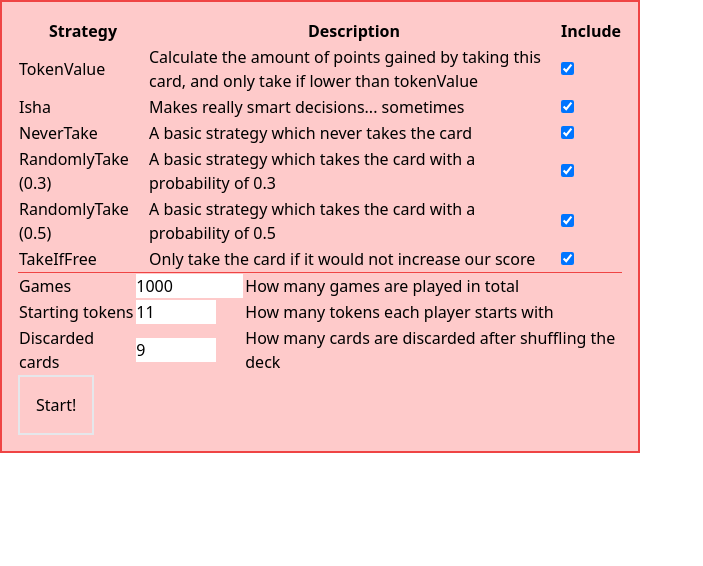
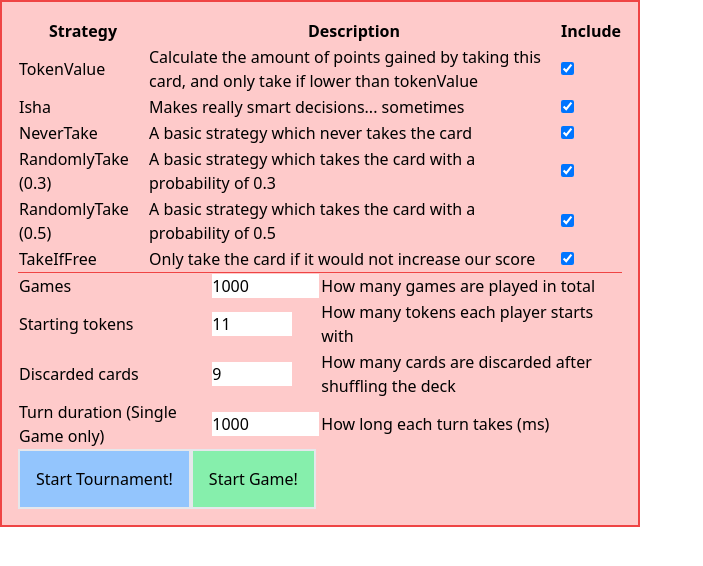
Before and after one commit to Ishadijcks/Gesjaakt, a Vue app: page / in a window 1280 px wide. Shown: the top 566 px of the page, without its empty margins (0-703 px from the left). Built offline with nearby package versions, Linux system fonts and the light colour scheme.

Commit message:
Add visualization of single games

```diff
--- a/src/App.vue
+++ b/src/App.vue
@@ -1,6 +1,6 @@
 <script setup lang="ts">
 import { TakeIfFreeStrategy } from "@/gesjaakt/strategies/TakeIfFreeStrategy";
-import { onUnmounted, ref, Ref } from "vue";
+import { computed, onUnmounted, ref, Ref } from "vue";
 import { RandomlyTakeStrategy } from "@/gesjaakt/strategies/RandomlyTakeStrategy";
 import { IshaStrategy } from "@/gesjaakt/qers/isha/IshaStrategy";
 import TournamentBuilder from "@/components/TournamentBuilder.vue";
@@ -9,6 +9,7 @@ import { Tournament } from "@/gesjaakt/tournaments/Tournament";
 import TournamentViewer from "@/components/TournamentViewer.vue";
 import GameViewer from "@/components/GameViewer.vue";
 import { TokenValueStrategy } from "@/gesjaakt/strategies/TokenValueStrategy";
+import { GesjaaktGame } from "@/gesjaakt/game/GesjaaktGame";
 
 const allStrategies = [
   new TokenValueStrategy(3),
@@ -20,6 +21,7 @@ const allStrategies = [
 ];
 
 const activeTournament: Ref<Tournament | undefined> = ref();
+const activeGame: Ref<GesjaaktGame | undefined> = ref();
 
 const startTournament = (args: { tournament: Tournament; rounds: number }) => {
   clearTimeout(timeOut);
@@ -28,6 +30,21 @@ const startTournament = (args: { tournament: Tournament; rounds: number }) => {
   activeTournament.value = args.tournament;
   simulateRound();
 };
+
+const startGame = (args: { game: GesjaaktGame; turnDuration: number }) => {
+  clearTimeout(timeOut);
+  activeGame.value = args.game;
+  const interval = setInterval(() => {
+    currentGame.value?.takeTurn();
+    if (currentGame.value?.isGameOver()) {
+      clearInterval(interval);
+    }
+  }, args.turnDuration ?? 1000);
+};
+
+const currentGame = computed(() => {
+  return activeTournament.value?.currentGame ?? activeGame.value ?? null;
+});
 
 let timeOut: ReturnType<typeof setTimeout>;
 const roundsSimulated = ref(0);
@@ -52,6 +69,7 @@ onUnmounted(() => {
   <div class="flex flex-row flex-wrap">
     <TournamentBuilder
       @startTournament="startTournament"
+      @startGame="startGame"
       :available-strategies="allStrategies"
     />
     <TournamentViewer
@@ -60,10 +78,7 @@ onUnmounted(() => {
       :max-rounds="maxRounds"
       :tournament="activeTournament"
     ></TournamentViewer>
-    <GameViewer
-      v-if="activeTournament?.currentGame"
-      :game="activeTournament.currentGame"
-    />
+    <GameViewer v-if="currentGame" :game="currentGame" />
   </div>
 </template>
 
--- a/src/components/TournamentBuilder.vue
+++ b/src/components/TournamentBuilder.vue
@@ -4,6 +4,7 @@ import { ref } from "vue";
 import { Tournament } from "@/gesjaakt/tournaments/Tournament";
 import { GesjaaktPlayer } from "@/gesjaakt/game/GesjaaktPlayer";
 import { Colors } from "@/util/Color";
+import { GesjaaktGame } from "@/gesjaakt/game/GesjaaktGame";
 
 const props = defineProps<{
   availableStrategies: AbstractStrategy[];
@@ -12,14 +13,15 @@ const props = defineProps<{
 const rounds = ref(1000);
 const tokens = ref(11);
 const discardedCards = ref(9);
+const turnDuration = ref(1000);
 
 const checkedStrategies = ref(
   props.availableStrategies.map((_, index) => index)
 );
 
-const emit = defineEmits(["startTournament"]);
+const emit = defineEmits(["startTournament", "startGame"]);
 
-const start = () => {
+const startTournament = () => {
   const strategies = checkedStrategies.value.map(
     (index) => props.availableStrategies[index]
   );
@@ -44,6 +46,35 @@ const start = () => {
     debug: false,
   });
   emit("startTournament", { tournament, rounds: rounds.value });
+};
+
+const startGame = () => {
+  const strategies = checkedStrategies.value.map(
+    (index) => props.availableStrategies[index]
+  );
+
+  const colors = Colors.createHsvColorRange(
+    40,
+    320,
+    1,
+    1,
+    strategies.length + 1
+  ).map((hsv) => Colors.toHex(Colors.toRgb(hsv)));
+
+  const players = strategies.map((strategy, index) => {
+    return new GesjaaktPlayer(strategy.name, strategy, colors[index]);
+  });
+
+  const game = new GesjaaktGame(players, {
+    discardedCards: discardedCards.value,
+    firstPlayerStarts: false,
+    startingTokens: tokens.value,
+    isTokenCountPublic: true,
+    randomizePlayerOrder: true,
+    debug: false,
+  });
+
+  emit("startGame", { game, turnDuration: turnDuration.value });
 };
 </script>
 
@@ -84,9 +115,21 @@ const start = () => {
         </td>
         <td>How many cards are discarded after shuffling the deck</td>
       </tr>
+      <tr>
+        <td>Turn duration (Single Game only)</td>
+        <td>
+          <input type="number" v-model="turnDuration" min="100" max="10000" />
+        </td>
+        <td>How long each turn takes (ms)</td>
+      </tr>
     </table>
 
-    <button class="p-4 border-2" @click="start()">Start!</button>
+    <button class="p-4 bg-blue-300 border-2" @click="startTournament()">
+      Start Tournament!
+    </button>
+    <button class="p-4 bg-green-300 border-2" @click="startGame()">
+      Start Game!
+    </button>
   </div>
 </template>
 
```
